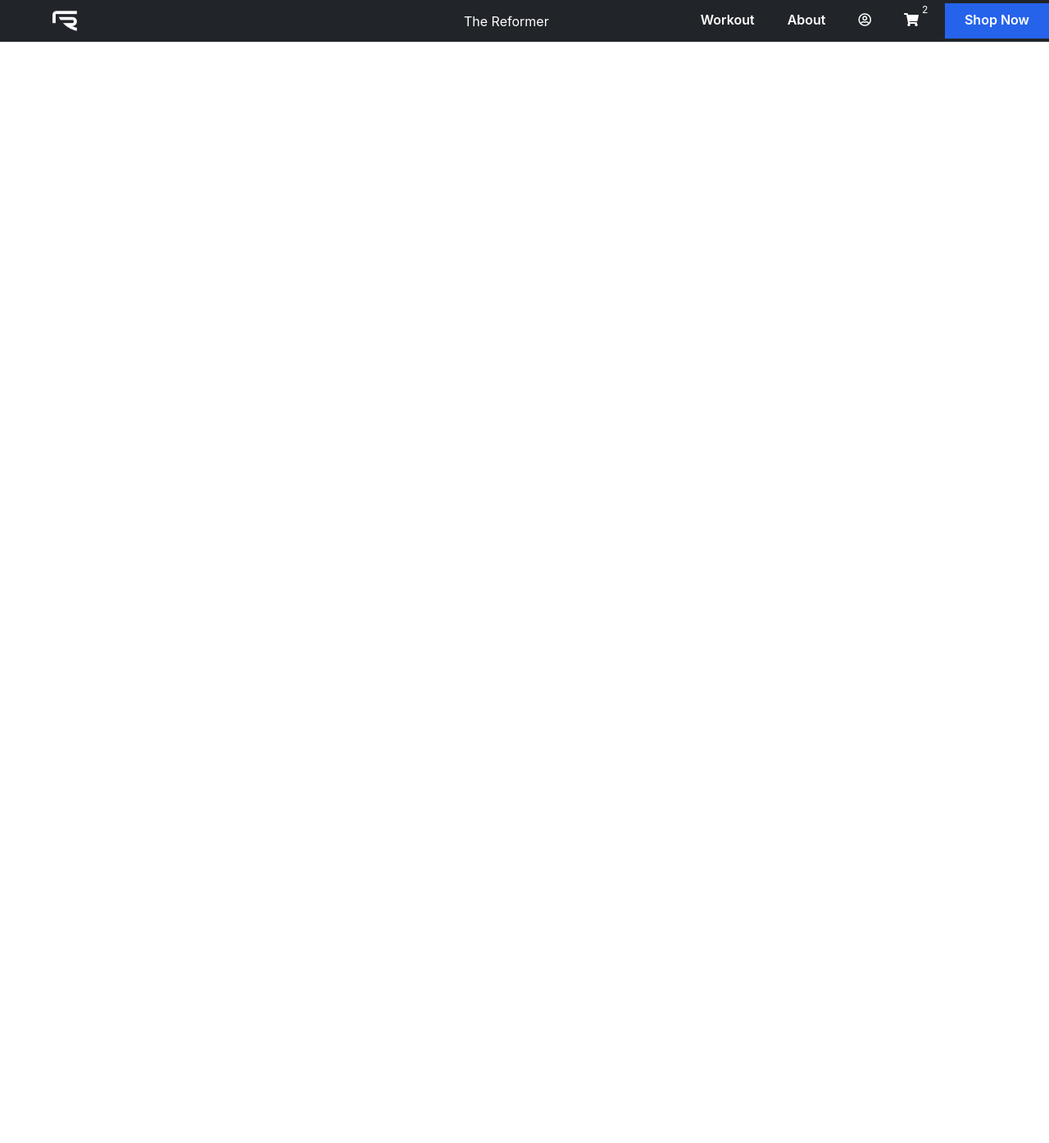
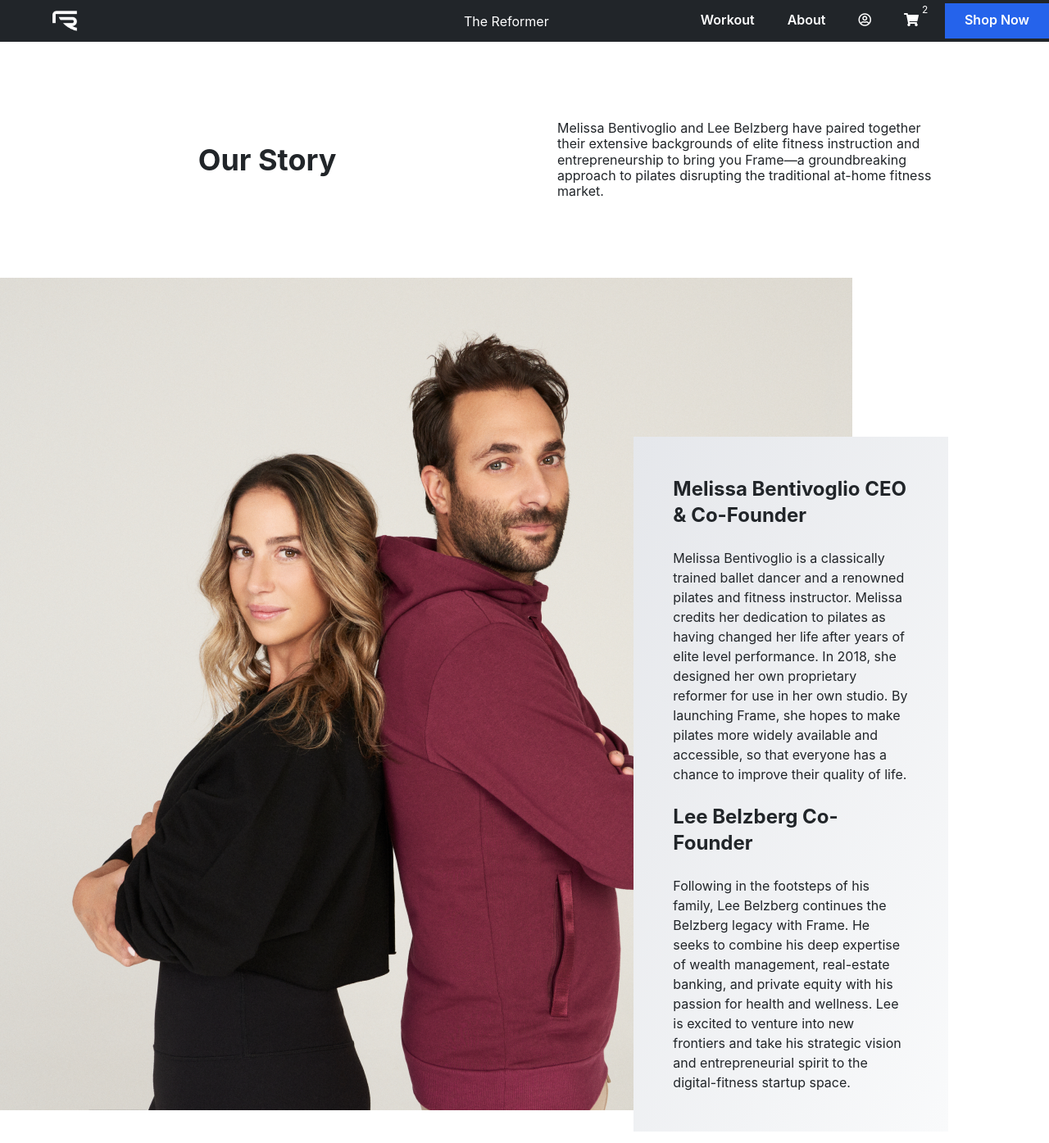
Before and after one commit to souraavsen/The-Reformer, a React (Create React App) app: page / in a window 1280 px wide. Shown: the whole page at 82% size. Before the commit the page ends 800 px from the top, so only its background shows below. Built offline with nearby package versions, Linux system fonts and the light colour scheme.

Commit message:
feat:Details Section added

```diff
--- a/src/App.js
+++ b/src/App.js
@@ -1,11 +1,14 @@
 import './App.css';
+import DetailsSection from './Pages/DetailsSection/DetailsSection';
+import Header from './Pages/Header/Header';
 import NavbarSection from './Pages/Navbar/NavbarSection';
 
 function App() {
   return (
     <div>
       <NavbarSection></NavbarSection>
-
+      <Header></Header>
+      <DetailsSection></DetailsSection>
     </div>
   );
 }
--- /dev/null
+++ b/src/Pages/DetailsSection/DetailsSection.js
@@ -0,0 +1,41 @@
+import React from "react";
+import detailimg from "../../Images/header.png";
+
+const DetailsSection = () => {
+  return (
+    <div className='flex flex-col md:flex-row my-10'>
+      <div>
+        <img src={detailimg} width="100%" alt='' />
+      </div>
+      <div className='md:max-w-sm bg-gradient-to-br from-gray-200 to-gray-50 lg:absolute top-2/3 left-2/3 md:-ml-20 p-12'>
+        <div>
+          <h2 className='text-2xl font-bold pb-4'>
+            Melissa Bentivoglio CEO & Co-Founder
+          </h2>
+          <p>
+            Melissa Bentivoglio is a classically trained ballet dancer and a
+            renowned pilates and fitness instructor. Melissa credits her
+            dedication to pilates as having changed her life after years of
+            elite level performance. In 2018, she designed her own proprietary
+            reformer for use in her own studio. By launching Frame, she hopes to
+            make pilates more widely available and accessible, so that everyone
+            has a chance to improve their quality of life.
+          </p>
+        </div>
+        <div>
+          <h2 className='text-2xl font-bold py-4'>Lee Belzberg Co-Founder</h2>
+          <p>
+            Following in the footsteps of his family, Lee Belzberg continues the
+            Belzberg legacy with Frame. He seeks to combine his deep expertise
+            of wealth management, real-estate banking, and private equity with
+            his passion for health and wellness. Lee is excited to venture into
+            new frontiers and take his strategic vision and entrepreneurial
+            spirit to the digital-fitness startup space.
+          </p>
+        </div>
+      </div>
+    </div>
+  );
+};
+
+export default DetailsSection;
--- /dev/null
+++ b/src/Pages/Header/Header.js
@@ -0,0 +1,21 @@
+import React from "react";
+
+const Header = () => {
+  return (
+    <div className='container my-24 grid grid-cols-1 md:grid-cols-2 items-center'>
+      <div className="mb-10 md:mb-0">
+        <h1 className='text-center text-4xl font-bold'>Our Story</h1>
+      </div>
+      <div className='mx-10 md:mr-32'>
+        <h5>
+          Melissa Bentivoglio and Lee Belzberg have paired together their
+          extensive backgrounds of elite fitness instruction and
+          entrepreneurship to bring you Frame—a groundbreaking approach to
+          pilates disrupting the traditional at-home fitness market.
+        </h5>
+      </div>
+    </div>
+  );
+};
+
+export default Header;
```
